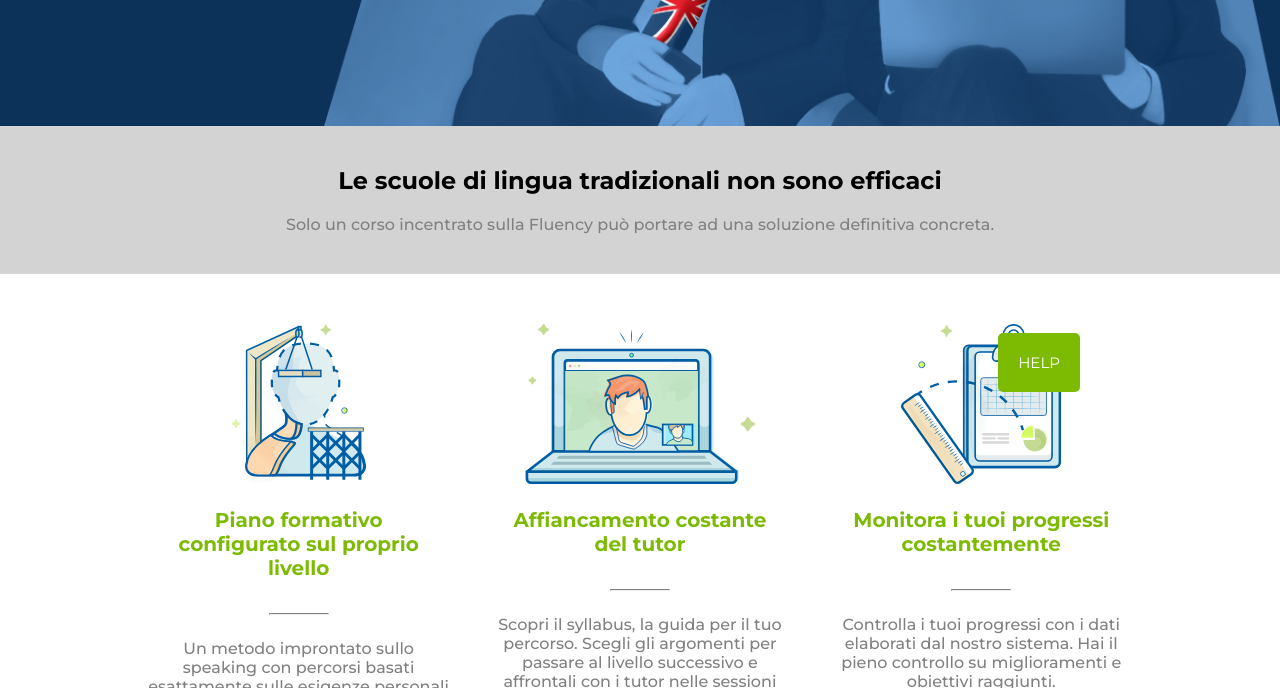
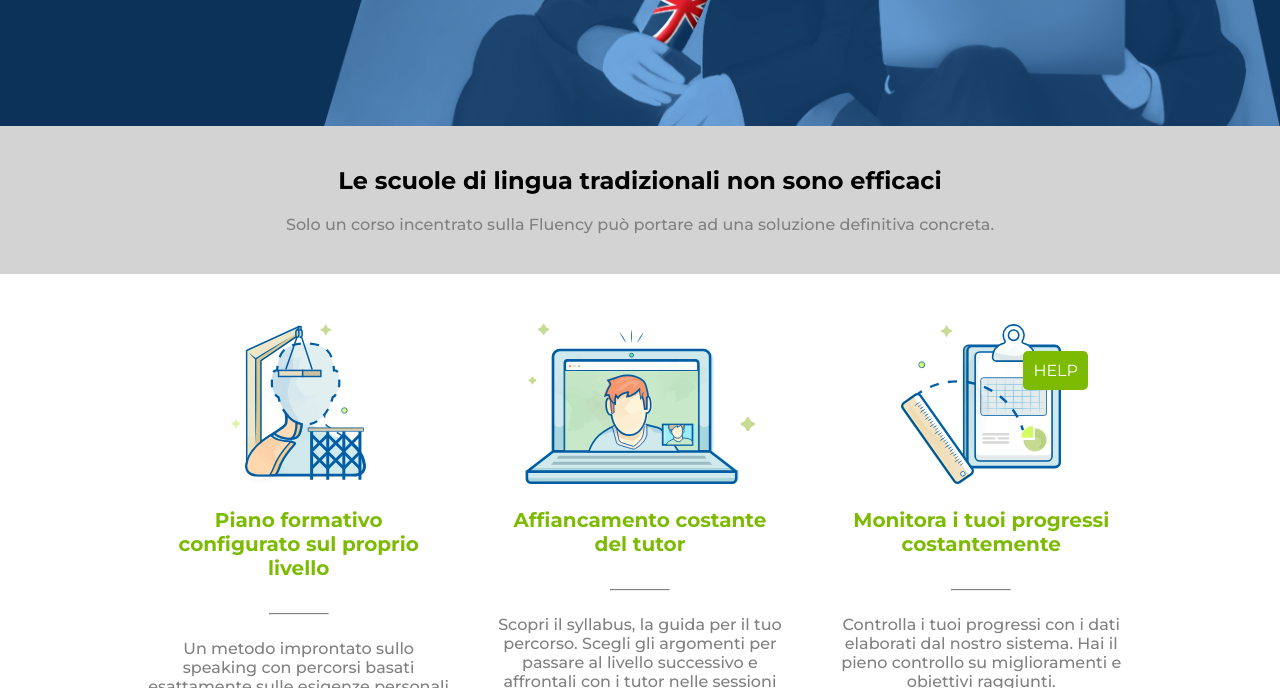
Before and after one commit to andrealigorio/htmlcss-fluentify, a plain HTML site: page index.html in a window 1280 px wide. Shown: the part 412-1100 px from the top of the page. Drawn offline with Linux system fonts and the light colour scheme.

Commit message:
Sistemati piccoli dettagli

```diff
--- a/css/style.css
+++ b/css/style.css
@@ -54,7 +54,7 @@ ul li a, .banner_content a, footer a, #help a{
   text-transform: uppercase;
   color: white;
 }
-.nav_left a:hover, .nav_right a:not(.button):hover {
+nav a:not(.button):hover {
   color: #7cbb02;
 }
 /* Definisco i bottoni */
@@ -192,7 +192,7 @@ footer h3:last-child::after {
 /* Definisco bottone fixed di help */
 #help {
   position: fixed;
-  bottom: 2vh;
-  right: 25vh;
+  bottom: 1vh;
+  right: 15%;
   z-index: 99;
 }
--- a/index.html
+++ b/index.html
@@ -103,7 +103,7 @@
     </footer>
     <!-- Bottone di help -->
     <div id="help">
-        <a class="button btn_big" href="#">Help</a>
+        <a class="button btn_small" href="#">Help</a>
     </div>
   </body>
 </html>
```
